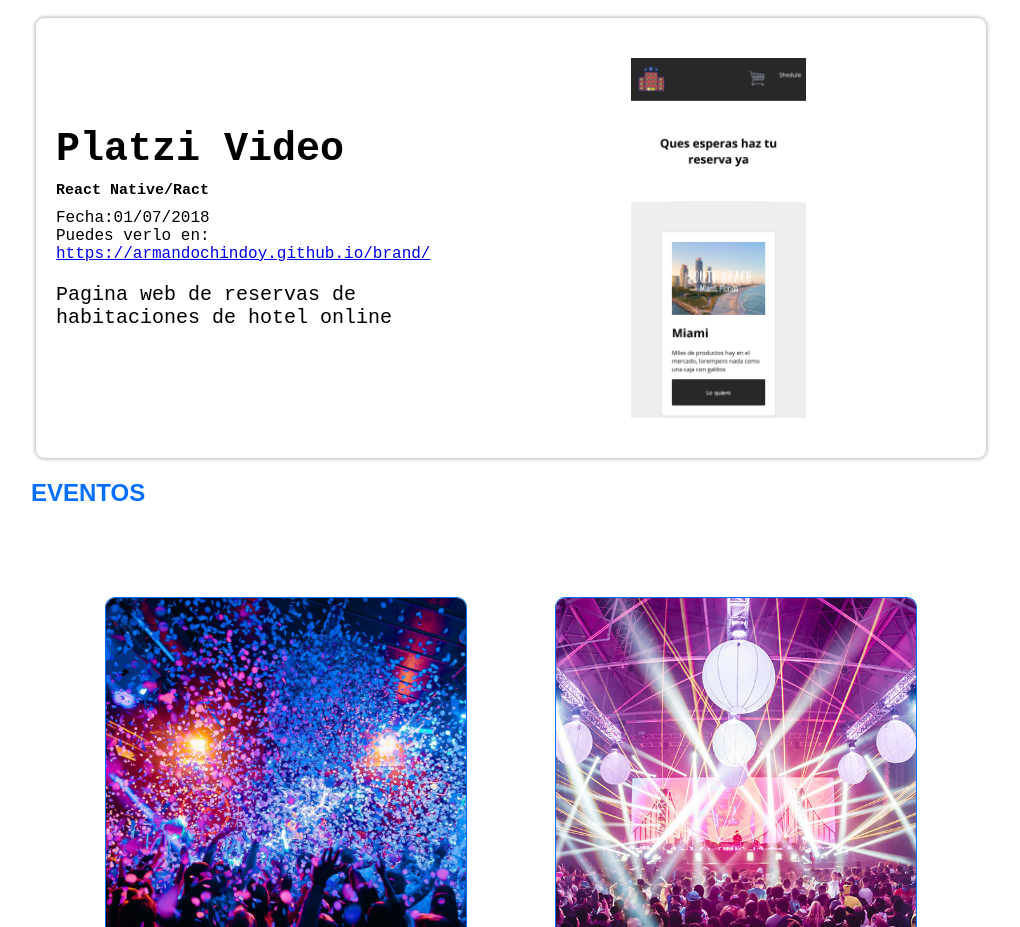
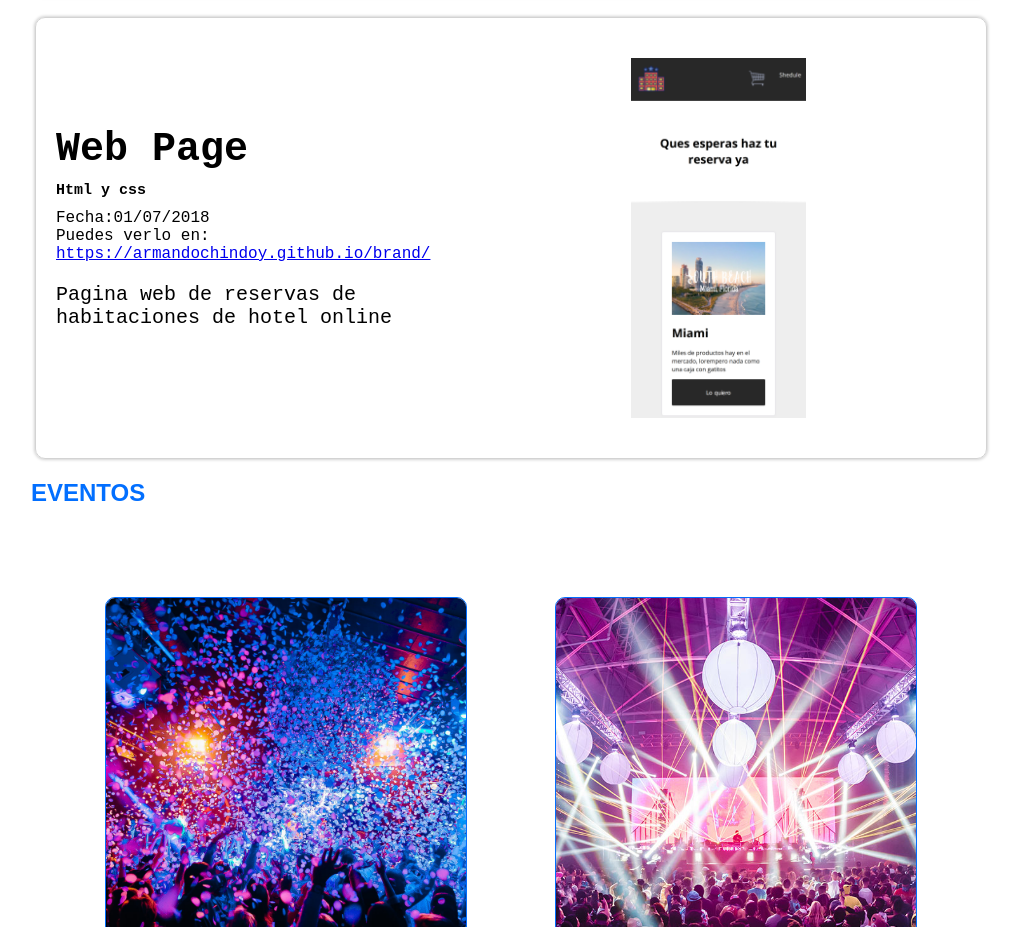
Before and after one commit to ArmandoChindoy/briefcase, a plain HTML site: page index.html in a window 1280 px wide. Shown: the part 903-1830 px from the top of the page, without its empty margins (129-1149 px from the left). Drawn offline with Linux system fonts and the light colour scheme.

Commit message:
A change in the second project's name

```diff
--- a/index.html
+++ b/index.html
@@ -80,8 +80,8 @@
                 </article>
                 <article class="project">
                         <div class="project_details">
-                            <h3 class="project_title">Platzi Video</h3>
-                            <h6 class="project_course">React Native/Ract</h6>
+                            <h3 class="project_title">Web Page</h3>
+                            <h6 class="project_course">Html y css</h6>
                             <p class="project_date">Fecha:01/07/2018</p>
                             <p class="project_url">Puedes verlo en: <a href="https://armandochindoy.github.io/brand/">https://armandochindoy.github.io/brand/</a> </a></p>
                             <p class="project_description">Pagina web de reservas de habitaciones de hotel online</p>
```
